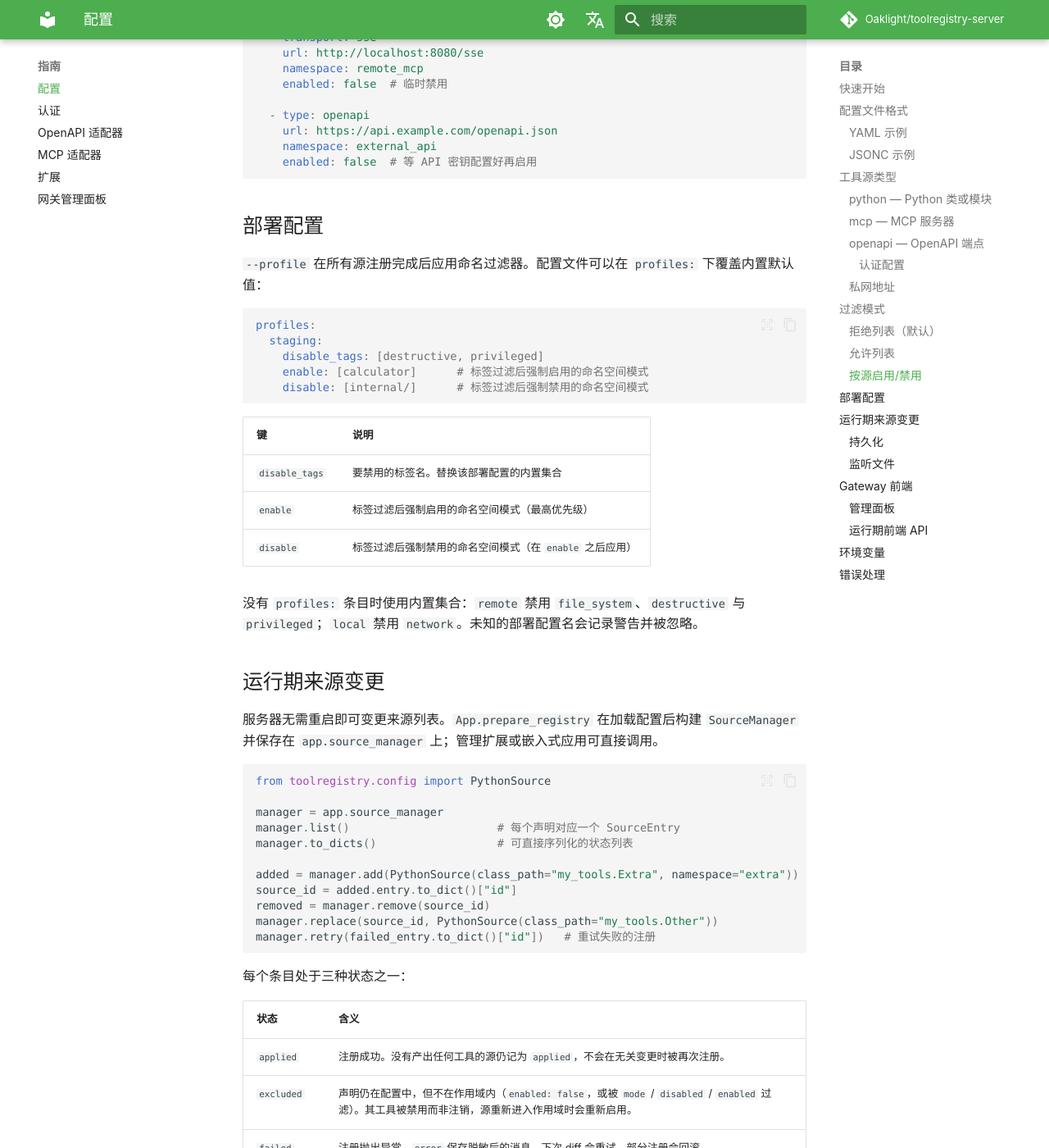
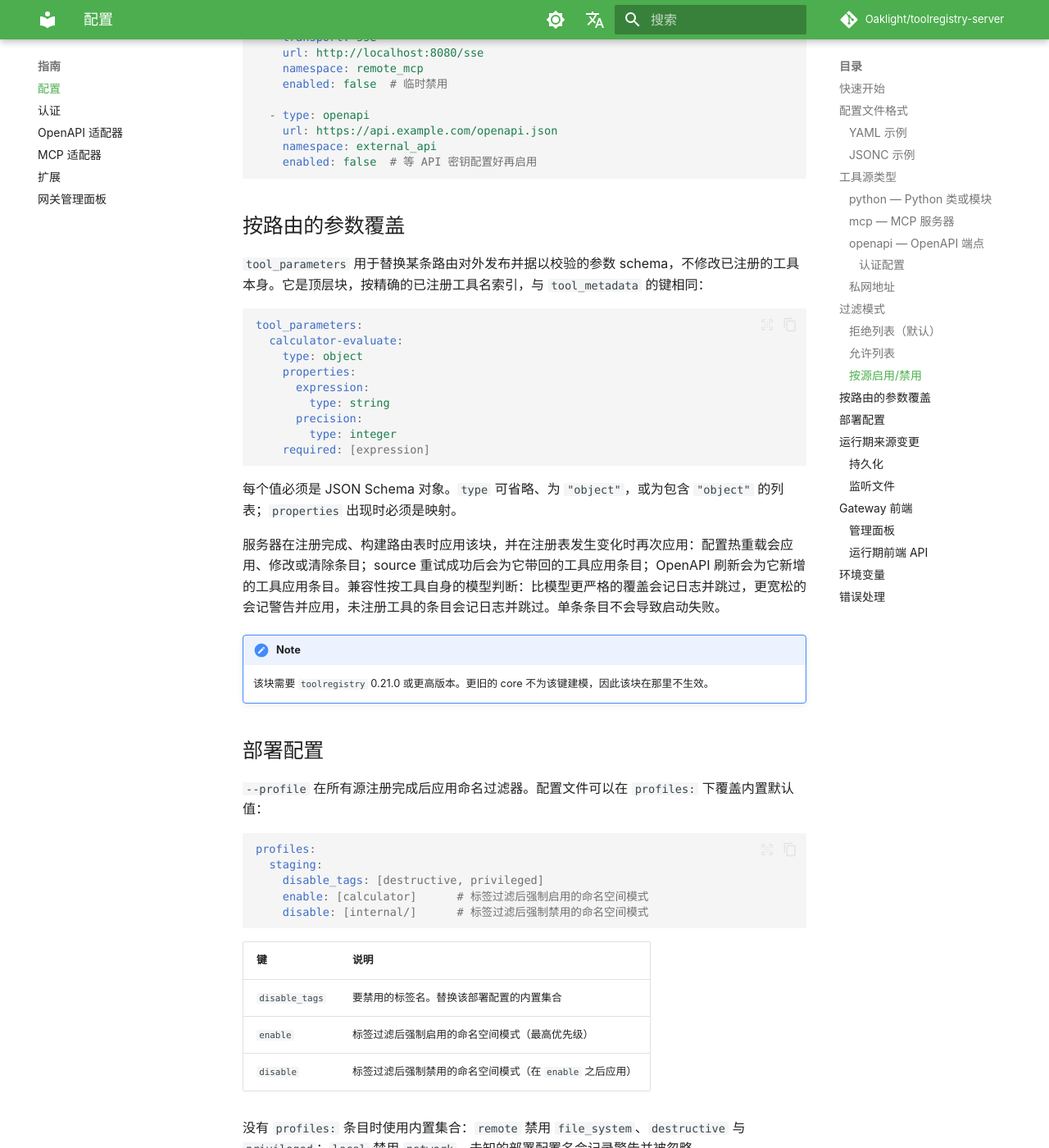
Before and after one commit to Oaklight/toolregistry-server, an MkDocs documentation site: the page built from docs/guides/configuration.md, in a window 1280 px wide and 1400 px high, scrolled down 5788 px. Shown: the whole window at 82% size. Built offline with MkDocs 1.6.1 and Material for MkDocs 9.7.7, drawn with Linux system fonts in a browser that asks for light colours; some web fonts are replaced; comment, search, counter and statistics services are not loaded.

Commit message:
docs(config): 记录按路由参数覆盖与面板修复（#165、#205、#209）

````diff
--- a/docs/guides/configuration.md
+++ b/docs/guides/configuration.md
@@ -218,6 +218,29 @@ tools:
     namespace: external_api
     enabled: false  # 等 API 密钥配置好再启用
 ```
+
+## 按路由的参数覆盖
+
+`tool_parameters` 用于替换某条路由对外发布并据以校验的参数 schema，不修改已注册的工具本身。它是顶层块，按精确的已注册工具名索引，与 `tool_metadata` 的键相同：
+
+```yaml
+tool_parameters:
+  calculator-evaluate:
+    type: object
+    properties:
+      expression:
+        type: string
+      precision:
+        type: integer
+    required: [expression]
+```
+
+每个值必须是 JSON Schema 对象。`type` 可省略、为 `"object"`，或为包含 `"object"` 的列表；`properties` 出现时必须是映射。
+
+服务器在注册完成、构建路由表时应用该块，并在注册表发生变化时再次应用：配置热重载会应用、修改或清除条目；source 重试成功后会为它带回的工具应用条目；OpenAPI 刷新会为它新增的工具应用条目。兼容性按工具自身的模型判断：比模型更严格的覆盖会记日志并跳过，更宽松的会记警告并应用，未注册工具的条目会记日志并跳过。单条条目不会导致启动失败。
+
+!!! note
+    该块需要 `toolregistry` 0.21.0 或更高版本。更旧的 core 不为该键建模，因此该块在那里不生效。
 
 ## 部署配置
 
````
Also changed, not shown: docs/changelog.md (+5 -0 lines).
